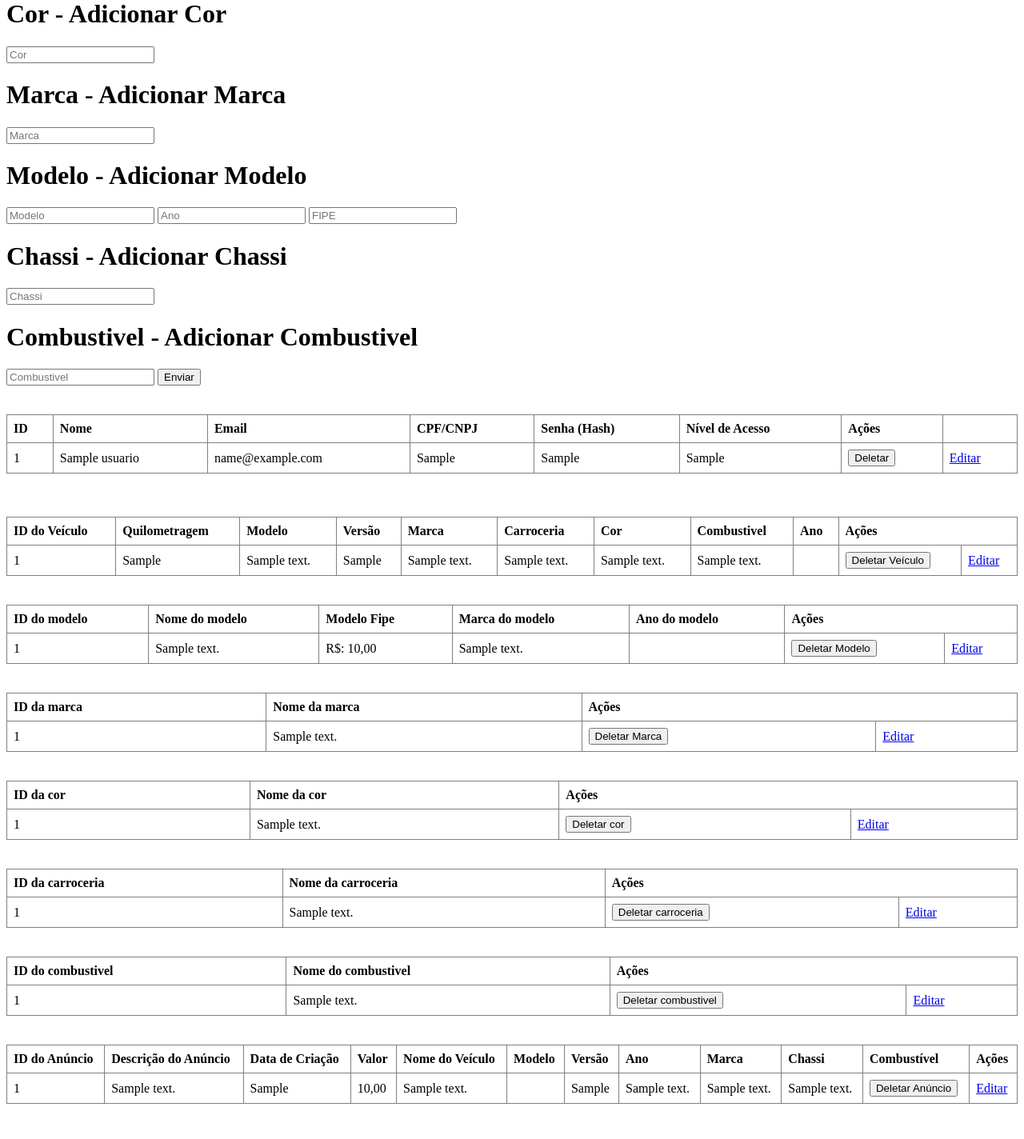
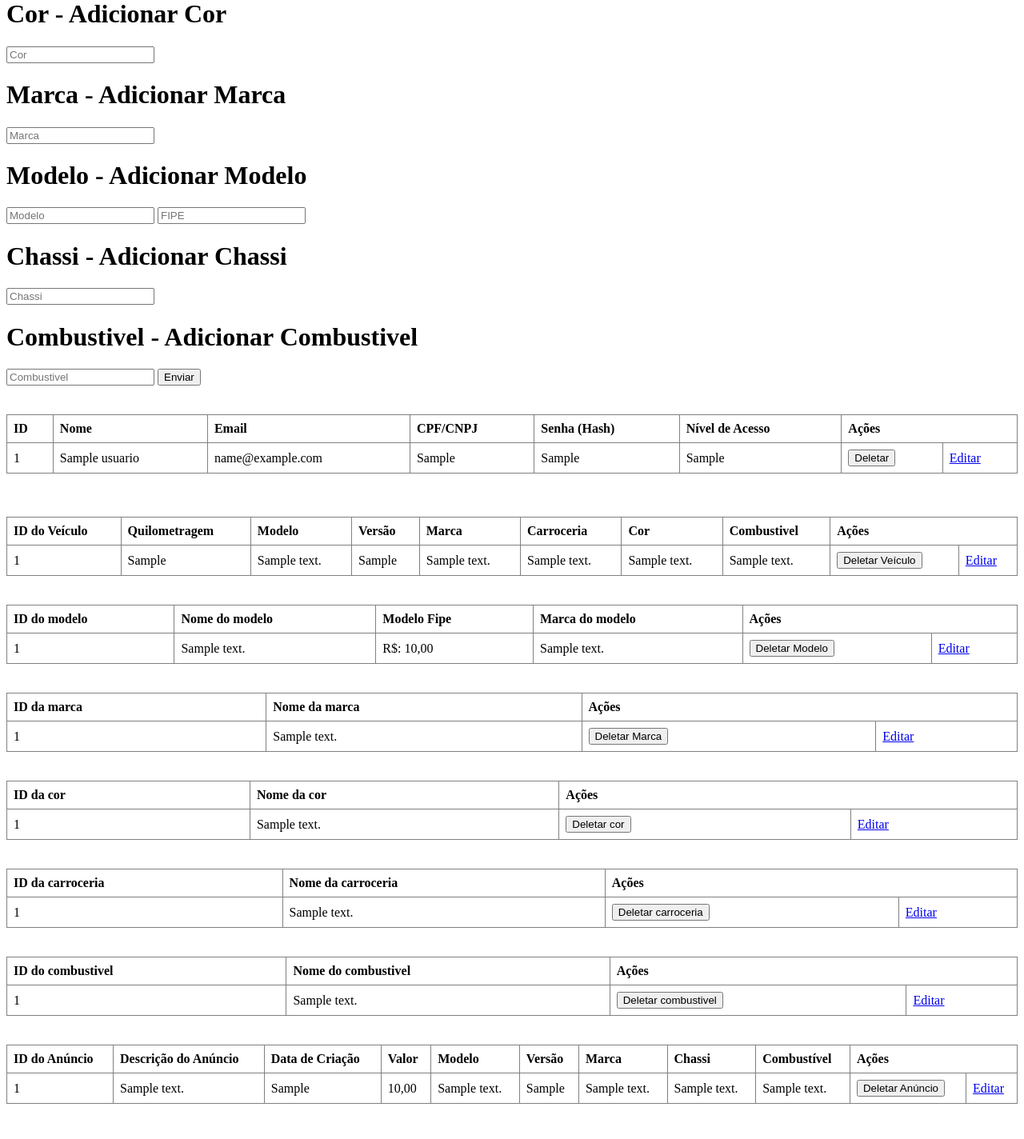
Before and after one commit to OtavioDSP/auto-chase, a PHP site: page / in a window 1280 px wide. Shown: the part 308-1732 px from the top of the page at 80% size. Run offline with PHP 8.4, Linux system fonts and the light colour scheme; tables that the repository leaves empty or names only in its code hold one stand-in row (values such as "Sample post"); data that the repository does not hold is empty.

Commit message:
bugs resolvidos graças a deus

```diff
--- a/index.php
+++ b/index.php
@@ -25,7 +25,7 @@
          <br><br>
     </form>
 
-<form action="../php/global/global.php" method="POST">
+<form action="src/php/global/global.php" method="POST">
 
         <h1>Cor - Adicionar Cor</h1>
         <input type="text" placeholder="Cor" name="cor_desc">
@@ -35,7 +35,7 @@
 
         <h1>Modelo - Adicionar Modelo</h1>
         <input type="text" placeholder="Modelo" name="modelo_desc">
-        <input type="text" id="modelo_ano" name="modelo_ano" pattern="\d{4}" maxlength="4" required placeholder="Ano">
+
         <input type="text" placeholder="FIPE" name="modelo_fipe">
 
         <h1>Chassi - Adicionar Chassi</h1>
@@ -51,12 +51,6 @@
 
     <br>
     <br>
-
-
-
-
-
-
 
     <?php
     include('.\src\config\db\connect.php');
@@ -79,8 +73,7 @@
                 <th>CPF/CNPJ</th>
                 <th>Senha (Hash)</th>
                 <th>Nível de Acesso</th>
-                <th>Ações</th>
-            </tr>
+                <th colspan="2">Ações</th> </tr>
         </thead>
         <tbody>
             <?php
@@ -122,8 +115,6 @@
                 <th>Cor</th>
 
                 <th>Combustivel</th>
-
-                <th>Ano</th>
                 <th colspan="2">Ações</th>
             </tr>
         </thead>
@@ -141,7 +132,7 @@
                 <td><?=$veiculo['chassi_desc']?></td>
                 <td><?=$veiculo['cor_desc']?></td>
                 <td><?=$veiculo['comb_desc']?></td>
-                <td><?=$veiculo['modelo_ano']?></td>
+
                 <td>
                     <form method="post" action="src/php/global/global.php" onsubmit="return confirm('Tem certeza que deseja deletar este veículo?');">
                         <input type='hidden' name='veiculo_id' value='<?= $veiculo['veiculo_id'] ?>'>
@@ -163,8 +154,9 @@
                 <th>Nome do modelo</th>
                 <th>Modelo Fipe</th>
                 <th>Marca do modelo</th>
-                <th>Ano do modelo</th>
                 <th colspan="2">Ações</th>
+            </tr> </thead>
+        <tbody>
             <?php
             $modelo = new Modelo("", "", "","", $conexao);
             $modelosArray = $modelo->listarModelo();
@@ -176,9 +168,7 @@
                 <td><?=$modelo['modelo_desc']?></td>
                 <td>R$: <?=$valor_formatado?></td>
                 <td><?=$modelo['marca_desc']?></td>
-                <td><?=$modelo['modelo_ano']?></td>
-                <td>
-                    <form method="post" action="src/php/global/global.php" onsubmit="return confirm('Tem certeza que deseja deletar este modelo?');">
+                <td> <form method="post" action="src/php/global/global.php" onsubmit="return confirm('Tem certeza que deseja deletar este modelo?');">
                         <input type='hidden' name='modelo_id' value='<?= $modelo['modelo_id'] ?>'>
                         <input type='submit' value='Deletar Modelo'>
                     </form>
@@ -188,8 +178,7 @@
                 </td>
             </tr>
             <?php endforeach; ?>
-
-    </table>
+        </tbody> </table>
 
 
 
@@ -201,6 +190,8 @@
                 <th>ID da marca</th>
                 <th>Nome da marca</th>
                 <th colspan="2">Ações</th>
+            </tr> </thead>
+        <tbody>
             <?php
             $marca = new Marca("","", $conexao);
             $marcaArray = $marca->listarMarca();
@@ -209,7 +200,7 @@
                 <td><?=$marca['marca_id']?></td>
                 <td><?=$marca['marca_desc']?></td>
                 <td>
-                    <form method="post" action="src/php/global/global.php" onsubmit="return confirm('Tem certeza que deseja deletar este modelo?');">
+                    <form method="post" action="src.php/global/global.php" onsubmit="return confirm('Tem certeza que deseja deletar este modelo?');">
                         <input type='hidden' name='marca_id' value='<?= $marca['marca_id'] ?>'>
                         <input type='submit' value='Deletar Marca'>
                     </form>
@@ -219,8 +210,7 @@
                 </td>
             </tr>
             <?php endforeach; ?>
-
-    </table>
+        </tbody> </table>
 <br>
 <br>
     <table border="1" cellpadding="8" cellspacing="0" style="border-collapse: collapse; width: 100%; text-align: left;">
@@ -229,6 +219,8 @@
                 <th>ID da cor</th>
                 <th>Nome da cor</th>
                 <th colspan="2">Ações</th>
+            </tr> </thead>
+        <tbody>
             <?php
             $cor = new Cor("","", $conexao);
             $corArray = $cor->listarCor();
@@ -238,7 +230,7 @@
                 <td><?=$cor['cor_desc']?></td>
                 <td>
                     <form method="post" action="src/php/global/global.php" onsubmit="return confirm('Tem certeza que deseja deletar este cor?');">
-                        <input type='hidden' name='cor_id' value='<?= $cor['cor'] ?>'>
+                        <input type='hidden' name='cor_id' value='<?= $cor['cor_id'] ?>'>
                         <input type='submit' value='Deletar cor'>
                     </form>
                 </td>
@@ -247,7 +239,7 @@
                 </td>
             </tr>
             <?php endforeach; ?>
-    </table>
+        </tbody> </table>
 
     <br><br>
 
@@ -257,6 +249,8 @@
                 <th>ID da carroceria</th>
                 <th>Nome da carroceria</th>
                 <th colspan="2">Ações</th>
+            </tr> </thead>
+        <tbody>
             <?php
             $carroceria = new Chassi("","", $conexao);
             $carroceriaArray = $carroceria->listarChassi();
@@ -275,8 +269,7 @@
                 </td>
             </tr>
             <?php endforeach; ?>
-
-    </table>
+        </tbody> </table>
     <br><br>
 
     <table border="1" cellpadding="8" cellspacing="0" style="border-collapse: collapse; width: 100%; text-align: left;">
@@ -285,6 +278,8 @@
                 <th>ID do combustivel</th>
                 <th>Nome do combustivel</th>
                 <th colspan="2">Ações</th>
+            </tr> </thead>
+        <tbody>
             <?php
             $comb = new Combustivel("","", $conexao);
             $combArray = $comb->listarCombustivel();
@@ -303,30 +298,24 @@
                 </td>
             </tr>
             <?php endforeach; ?>
-
-    </table>
+        </tbody> </table>
 
     <br>
     <br>
  <table border="1" cellpadding="8" cellspacing="0" style="border-collapse: collapse; width: 100%; text-align: left;">
     <thead>
         <tr>
-            <!-- do anuncio -->
             <th>ID do Anúncio</th>
             <th>Descrição do Anúncio</th>
             <th>Data de Criação</th>
             <th>Valor</th>
 
-            <!-- do carro -->
-            <th>Nome do Veículo</th>
-            <th>Modelo</th>
-            <th>Versão</th>
-            <th>Ano</th>
+            <th>Modelo</th> <th>Versão</th>
+
             <th>Marca</th>
             <th>Chassi</th>
             <th>Combustível</th>
 
-            <!-- Ações -->
             <th colspan="2">Ações</th>
         </tr>
     </thead>
@@ -342,17 +331,12 @@
                 <td><?=$anuncio['anuncio_id']?></td>
                 <td><?=$anuncio['anuncio_desc']?></td>
                 <td><?=$anuncio['anuncio_data_de_criacao']?></td>
-                <td><?=number_format($anuncio['anuncio_valor'], 2, ',', '.')?></td> <!-- Valor formatado -->
-
-                <!-- Informações do carro -->
-                <td><?=$anuncio['modelo_desc']?></td>
-                <td><?=$anuncio['modelo_ano']?></td>
+                <td><?=number_format($anuncio['anuncio_valor'], 2, ',', '.')?></td> <td><?=$anuncio['modelo_desc']?></td>
                 <td><?=$anuncio['veiculo_versao']?></td>
                 <td><?=$anuncio['marca_desc']?></td>
                 <td><?=$anuncio['chassi_desc']?></td>
                 <td><?=$anuncio['comb_desc']?></td>
 
-                <!-- Ações -->
                 <td>
                     <form method="post" action="src/php/global/global.php" onsubmit="return confirm('Tem certeza que deseja deletar este anúncio?');">
                         <input type='hidden' name='anuncio_id' value='<?= $anuncio['anuncio_id'] ?>'>
@@ -368,10 +352,5 @@
 </table>
 <br><br>
 
-
-
-
-
-
 </body>
 </html>
--- a/src/php/functions/filter-functions.php
+++ b/src/php/functions/filter-functions.php
@@ -8,7 +8,7 @@ foreach ($modelos as $modelo) {
     $agrupados[$marca_id][] = [
         'id' => $modelo['modelo_id'],
         'desc' => $modelo['modelo_desc'],
-        'ano' => $modelo['modelo_ano']
+        // 'ano' => $modelo['modelo_ano']
     ];
 }
 ?>
--- a/src/routes/anuncio.php
+++ b/src/routes/anuncio.php
@@ -14,7 +14,7 @@ $modeloManager = new Modelo(
   null,
   null,
   null,
-  null
+  $conexao
 );
 $marcaManager = new Marca(null,
   null,
```
Also changed, not shown: src/php/functions/modelo_json.php (+8 -1 lines), src/php/global/global.php (+3 -4 lines).
